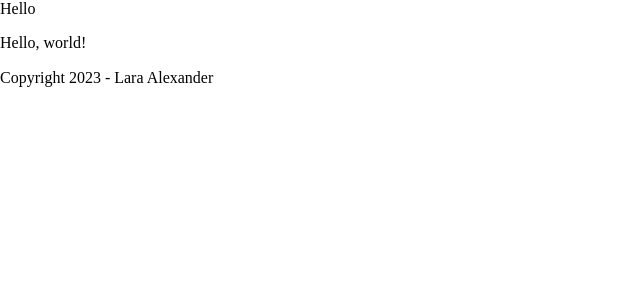
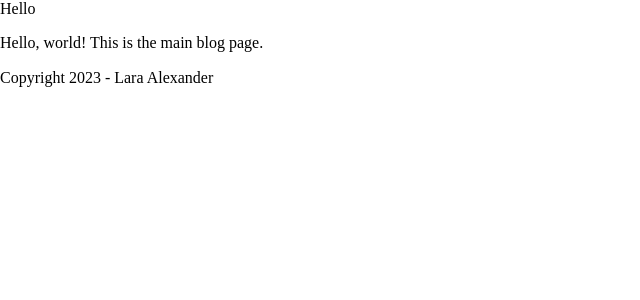
Before and after one commit to devlarabar/devlarabar-blog, a Django app: page /blog/ in a window 1280 px wide. Shown: the top 300 px of the page, without its empty margins (0-640 px from the left). Run offline with Django 4.2, Linux system fonts and the light colour scheme; some libraries are stand-ins or nearby versions.

Commit message:
Small updates

```diff
--- a/blog/templates/blog/index.html
+++ b/blog/templates/blog/index.html
@@ -5,7 +5,7 @@
 {% block content %}
 
 <section>
-    <p>Hello, world!</p>
+    <p>Hello, world! This is the main blog page.</p>
 </section>
 
 {% endblock content %}
--- a/blog/views.py
+++ b/blog/views.py
@@ -1,8 +1,11 @@
 from django.shortcuts import render
+from blog.models import Post
 
 
 def index(request):
     context = {
         'title': 'Blog'
     }
-    return render(request, 'blog/index.html', context)
+    posts = Post.objects.all()
+    context['posts'] = posts
+    return render(request, 'blog/index.html', context=context)
--- a/devlarabar/settings.py
+++ b/devlarabar/settings.py
@@ -25,7 +25,7 @@ BASE_DIR = Path(__file__).resolve().parent.parent
 # See https://docs.djangoproject.com/en/4.2/howto/deployment/checklist/
 
 # SECURITY WARNING: keep the secret key used in production secret!
-SECRET_KEY = 'django-insecure-uqcu9(v3=dg9!q+=ivkiajxbk9@1q=ijwto)zdx0nky!g%$!n3'
+SECRET_KEY = env('DJANGO_SECRET_KEY')
 
 # SECURITY WARNING: don't run with debug turned on in production!
 DEBUG = True
```
